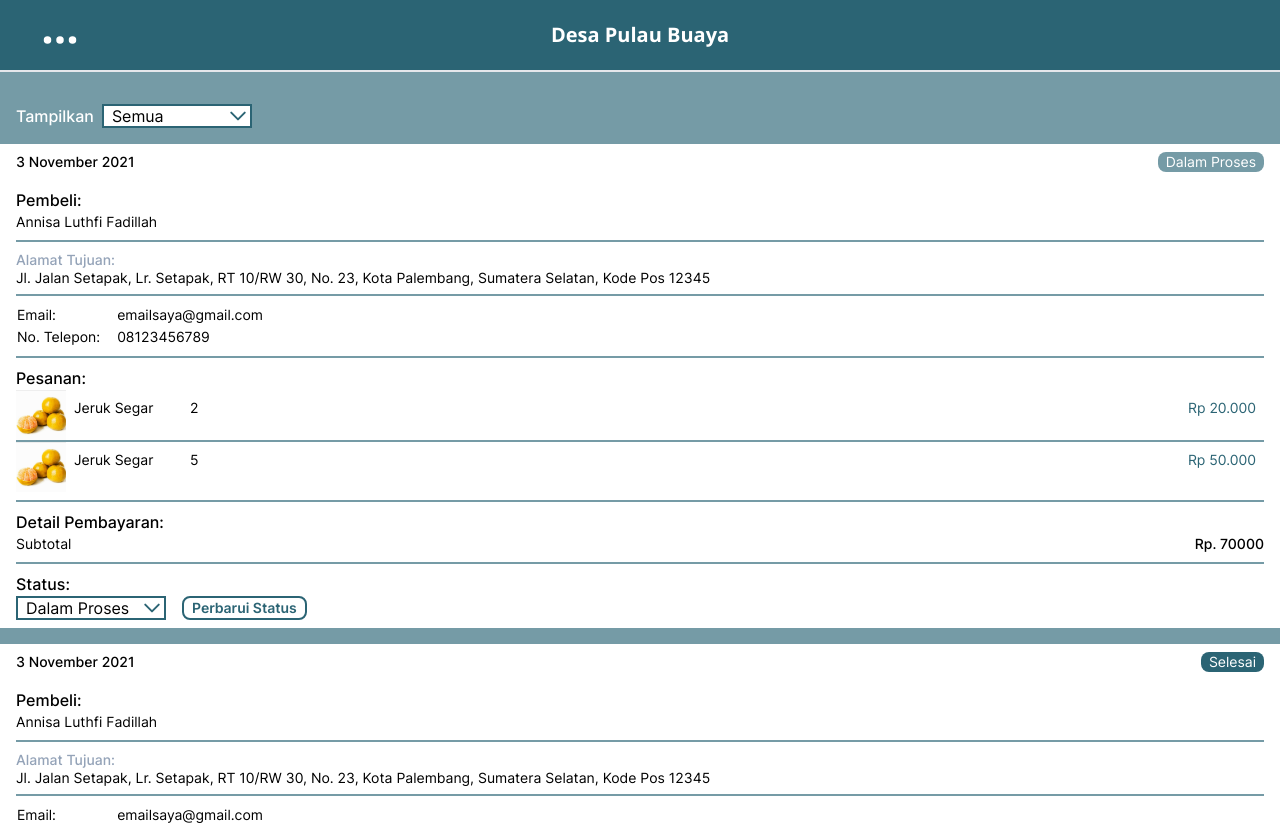
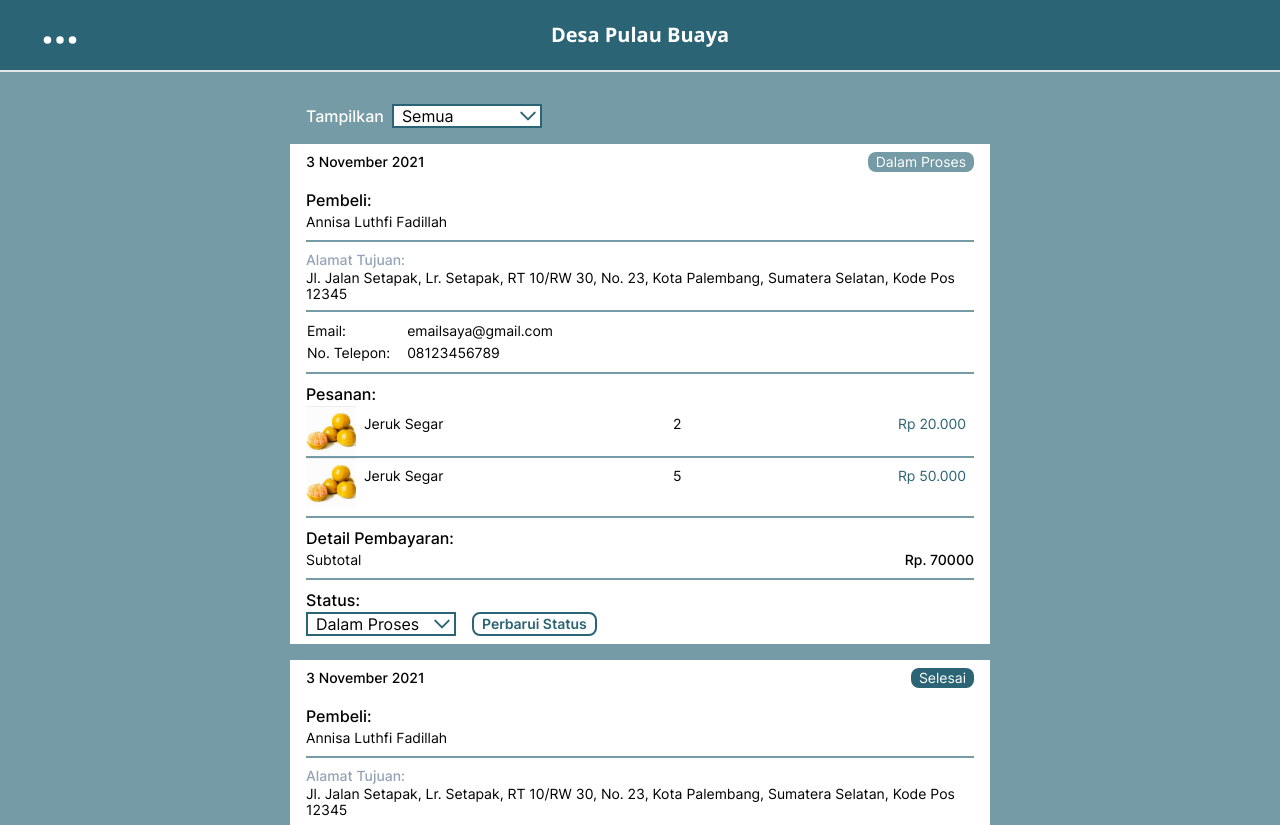
Before and after one commit to aziemp66/Desa-Pulau-Buaya-Front-End, a React (Vite) app: page /marketplace/order in a window 1280 px wide. Shown: the top 825 px of the page. Built offline with nearby package versions, Linux system fonts and the light colour scheme.

Commit message:
add responsive design

```diff
--- a/src/Pages/Marketplace/Cart/Cart.tsx
+++ b/src/Pages/Marketplace/Cart/Cart.tsx
@@ -97,8 +97,12 @@ const cart = () => {
   }, [cartItemState, allChecked]);
 
   return (
-    <div className="pb-10 font-inter bg-blue-light">
-      <div className="p-4 w-screen">
+    <div className="bg-blue-light">
+      <div className="max-w-[700px] mx-auto pb-10 font-inter">
+        <div className="p-4 w-full">
+          <p className="pl-2 md:pl-0 pb-4 text-lg font-semibold text-white">
+            Keranjang Saya
+          </p>
           <div className="flex flex-row items-center justify-left border-red-500">
             <CustomCheckbox
               state={allChecked}
@@ -155,6 +159,7 @@ const cart = () => {
           </Link>
         </div>
       </div>
+    </div>
   );
 };
 
--- a/src/Pages/Marketplace/Cart/CartItem/CartItem.jsx
+++ b/src/Pages/Marketplace/Cart/CartItem/CartItem.jsx
@@ -16,7 +16,7 @@ const cartItem = (props) => {
   });
 
   return (
-    <div className="p-2 font-inter flex w-screen h-28 bg-white">
+    <div className="p-2 font-inter flex w-full h-28 bg-white">
       <CustomCheckbox
         className="flex-none"
         id={checkId}
--- a/src/Pages/Marketplace/Order/Order.jsx
+++ b/src/Pages/Marketplace/Order/Order.jsx
@@ -122,7 +122,8 @@ const order = () => {
   };
 
   return (
-    <div className="font-inter pb-4 bg-blue-light">
+    <div className="bg-blue-light">
+      <div className="max-w-[700px] mx-auto font-inter pb-4 bg-blue-light">
         <div className="pt-8 pb-4 px-4 flex flex-row">
           <span className="mr-2 font-medium text-white">Tampilkan</span>
           <CustomDropdown state={show} setState={setShow} values={showValues} />
@@ -182,8 +183,10 @@ const order = () => {
                             <img src={item.image} alt="Gambar Produk" />
                           </div>
                           <div className="flex-1 p-2 text-sm flex flex-row align-start justify-between">
-                          <p className="flex-none w-[100px] mr-4 font-inter">
-                            {item?.name ? item.name : "Produk Tidak Ditemukan"}
+                            <p className="flex-1 w-[100px] mr-4 font-inter">
+                              {item?.name
+                                ? item.name
+                                : "Produk Tidak Ditemukan"}
                             </p>
                             <div className="flex-1 flex flex-row align-start justify-between">
                               <p className="flex-none">{item.amount}</p>
@@ -244,6 +247,7 @@ const order = () => {
           );
         })}
       </div>
+    </div>
   );
 };
 
--- a/src/Pages/Marketplace/OrderDataBuyer/OrderDataBuyer.jsx
+++ b/src/Pages/Marketplace/OrderDataBuyer/OrderDataBuyer.jsx
@@ -44,7 +44,7 @@ const orderDataBuyer = (props) => (
                   <img src={item.image} alt="Gambar Produk" />
                 </div>
                 <div className="flex-1 p-2 text-sm flex flex-row align-start justify-between">
-                  <p className="flex-none w-[100px] mr-4 font-inter">
+                  <p className="flex-1 w-[100px] mr-4 font-inter">
                     {item?.name ? item.name : "Produk Tidak Ditemukan"}
                   </p>
                   <div className="flex-1 flex flex-row align-start justify-between">
--- a/src/Pages/Marketplace/OrderHistory/OrderHistory.jsx
+++ b/src/Pages/Marketplace/OrderHistory/OrderHistory.jsx
@@ -126,7 +126,8 @@ const orderHistory = () => {
   };
 
   return (
-    <div className="font-inter pb-4 bg-blue-light">
+    <div className="bg-blue-light">
+      <div className="max-w-[700px] mx-auto font-inter pb-4">
         <div className="pt-8 pb-4 px-4 flex flex-row">
           <span className="mr-2 font-medium text-white">Tampilkan</span>
           <CustomDropdown state={show} setState={setShow} values={showValues} />
@@ -153,6 +154,7 @@ const orderHistory = () => {
           );
         })}
       </div>
+    </div>
   );
 };
 
--- a/src/Pages/Marketplace/ProductList/ProductList.jsx
+++ b/src/Pages/Marketplace/ProductList/ProductList.jsx
@@ -10,7 +10,11 @@ const productList = () => {
     { id: "23102033", name: "Jeruk Segar", image: jerukSegar, price: 10000 },
   ];
   return (
-    <div className="pt-6 pb-8 bg-blue-light">
+    <div className="bg-blue-light">
+      <div className="max-w-[700px] mx-auto pt-6 pb-8">
+        <p className="pl-2 md:pl-0 pb-4 text-lg font-semibold text-white">
+          Edit Produk
+        </p>
         {data.map((product, index) => (
           <div
             key={index}
@@ -58,6 +62,7 @@ const productList = () => {
           </Link>
         </div>
       </div>
+    </div>
   );
 };
 
--- a/src/Pages/Marketplace/Statistics/Statistics.jsx
+++ b/src/Pages/Marketplace/Statistics/Statistics.jsx
@@ -18,7 +18,8 @@ const statistics = () => {
   const [titleIndex, setTitleIndex] = useState(0);
 
   return (
-    <div className="font-inter pb-4 bg-blue-light">
+    <div className="bg-blue-light">
+      <div className="max-w-[700px] mx-auto font-inter pb-4">
         <div className="pt-8 px-4 flex flex-row">
           <span className="mr-2 font-medium text-white">Tampilkan</span>
           <CustomDropdown state={show} setState={setShow} values={showValues} />
@@ -33,7 +34,9 @@ const statistics = () => {
           >
             <ChevronLeft />
           </button>
-        <div className="w-44 font-medium text-center">{titles[titleIndex]}</div>
+          <div className="w-44 font-medium text-center">
+            {titles[titleIndex]}
+          </div>
           <button
             onClick={() => {
               titleIndex < titles.length - 1
@@ -48,6 +51,7 @@ const statistics = () => {
           <Chart data={data[titleIndex]} stroke={lineColor[titleIndex]} />
         </div>
       </div>
+    </div>
   );
 };
 
```
Lines whose indentation alone changed are shown as unchanged.
